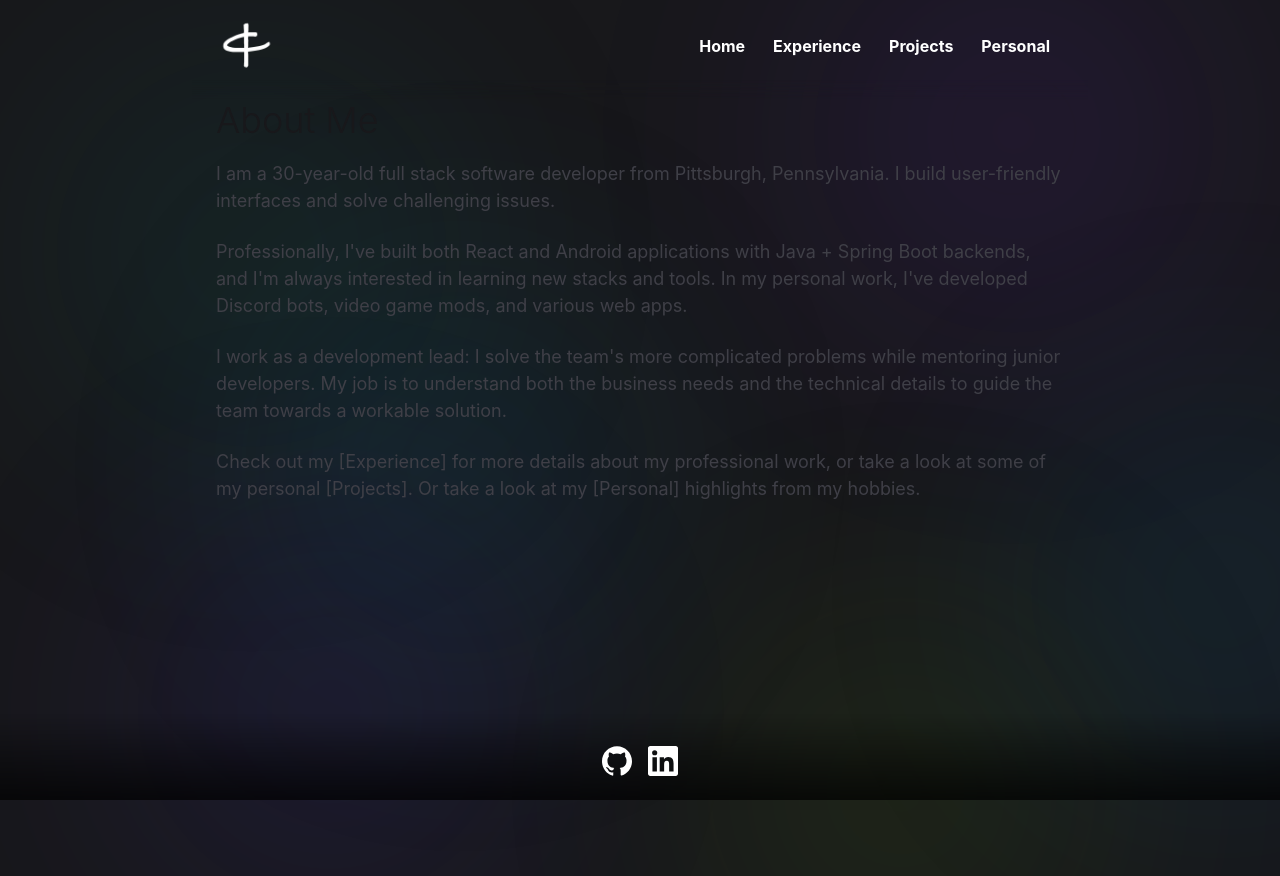
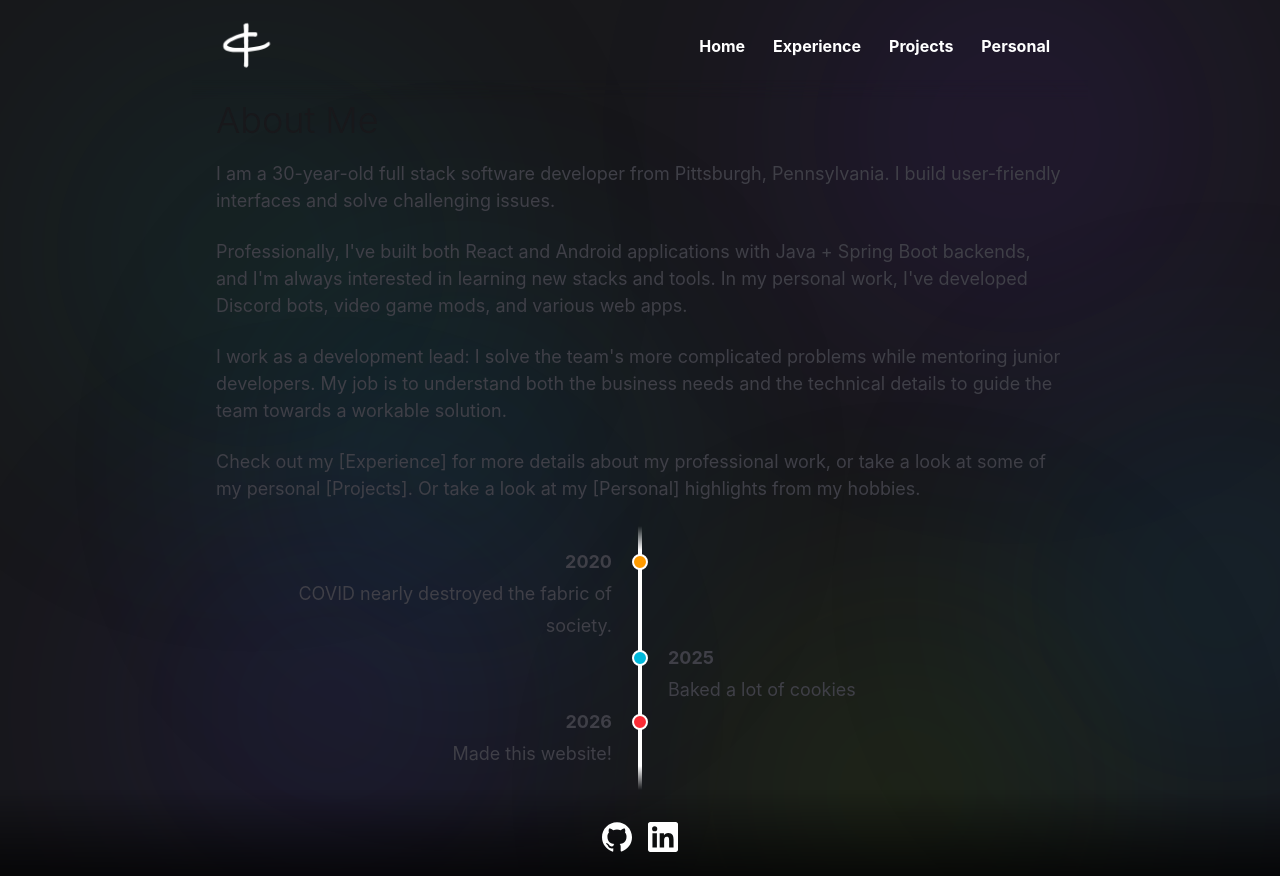
Before and after one commit to Synthian/iancordle-com, an Astro site: page / in a window 1280 px wide. Before the commit the page ends 800 px from the top, so only its background shows below. Built offline with nearby package versions, Linux system fonts and the light colour scheme; Astro itself is replaced by a stand-in of ours.

Commit message:
Timeline WIP

```diff
--- a/src/components/content/Timeline.astro
+++ b/src/components/content/Timeline.astro
@@ -0,0 +1,23 @@
+<div class="relative overflow-hidden flex flex-col">
+    <div class="absolute left-1/2 -translate-x-0.5 w-1 bg-white h-full mask-(--timeline-mask)" />
+    <div class="h-5"/>
+    <div class="relative w-1/2 flex flex-col items-end px-7">
+        <div class="absolute left-full -translate-x-2 top-2 w-4 h-4
+                    rounded-full bg-amber-500 border-white border-2"/>
+        <div class="font-bold">2020</div>
+        <div class="text-right">COVID nearly destroyed the fabric of society.</div>
+    </div>
+    <div class="relative w-1/2 flex flex-col px-7 self-end">
+        <div class="absolute left-0 -translate-x-2 top-2 w-4 h-4
+                    rounded-full bg-cyan-500 border-white border-2"/>
+        <div class="font-bold">2025</div>
+        <div>Baked a lot of cookies</div>
+    </div>
+    <div class="relative w-1/2 flex flex-col items-end px-7">
+        <div class="absolute left-full -translate-x-2 top-2 w-4 h-4
+                    rounded-full bg-red-500 border-white border-2"/>
+        <div class="font-bold">2026</div>
+        <div>Made this website!</div>
+    </div>
+    <div class="h-5" />
+</div>
--- a/src/pages/index.mdx
+++ b/src/pages/index.mdx
@@ -3,6 +3,7 @@ layout: ../layouts/BasePage.astro
 title: Ian Cordle
 ---
 import Age from '../components/content/Age.tsx';
+import Timeline from '../components/content/Timeline.astro';
 
 ## About Me
 
@@ -20,3 +21,5 @@ solution.
 
 Check out my [Experience] for more details about my professional work, or take a look at some of my personal [Projects].
 Or take a look at my [Personal] highlights from my hobbies.
+
+<Timeline />
--- a/src/styles/global.css
+++ b/src/styles/global.css
@@ -9,4 +9,5 @@
 @theme {
     --font-sans: var(--font-poppins), sans-serif;
     --nav-mask: linear-gradient(black calc(100% - 1.25rem), transparent 100%);
+    --timeline-mask: linear-gradient(to bottom, transparent 0%, black 1.5rem, black calc(100% - 1.5rem), transparent 100%)
 }
```
